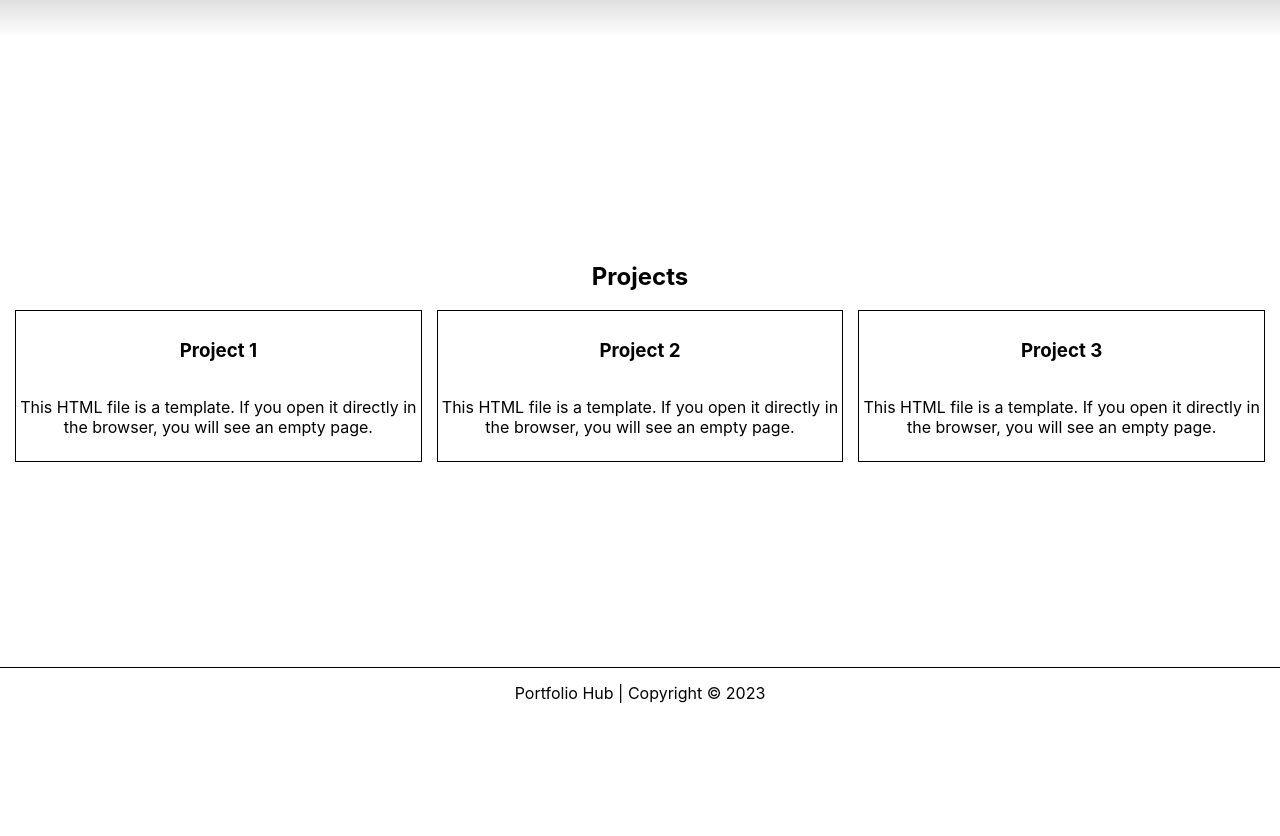
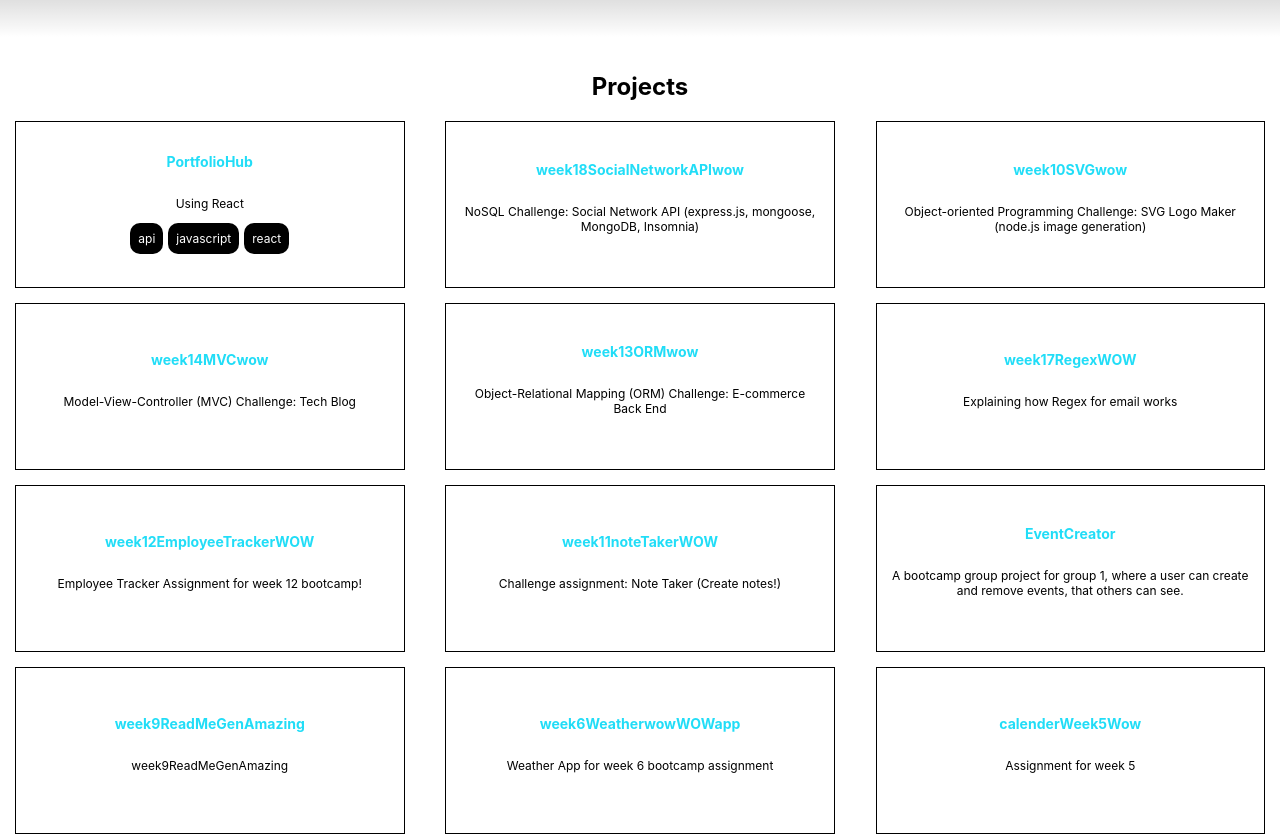
Before and after one commit to PlutoCoders/PortfolioHub, a React (Create React App) app: page /portfolio in a window 1280 px wide. Shown: the part 760-1596 px from the top of the page. Before the commit the page ends 1478 px from the top, so only its background shows below. Built offline with nearby package versions, Linux system fonts and the light colour scheme.

Commit message:
Connected the API data to the project card display and created project component

```diff
--- a/src/App.css
+++ b/src/App.css
@@ -36,6 +36,10 @@ a:hover {
   color: white;
 }
 
+.mainColorLinkAlt:hover {
+  color: black;
+}
+
 .flex {
   display: flex;
 }
@@ -66,6 +70,10 @@ a:hover {
   justify-content: space-between;
 }
 
+.w100 {
+  width: 100%;
+}
+
 h1 {
   margin: 0;
   padding: 0;
@@ -83,15 +91,23 @@ section {
 }
 
 .projects {
-  gap: 15px;
   width: 100%;
-  display: grid;
-  grid-template-columns: auto auto auto;
+  flex-wrap: wrap;
+  font-size: 0.75em;
 }
 
 .project {
+  width: 31%;
+  min-height: 150px;
+  padding-bottom: 15px;
   border: 1px solid black;
-  min-height: 150px;
+}
+
+.topic {
+  padding: 8px;
+  color: white;
+  border-radius: 10px;
+  background: black;
 }
 
 .plutoBGSection {
--- a/src/App.js
+++ b/src/App.js
@@ -6,13 +6,15 @@ import About from './pages/about/About';
 import Resume from './pages/resume/Resume';
 import Contact from './pages/contact/Contact';
 import Portfolio from './pages/portfolio/Portfolio';
-import { defaultProjects, getGithubData } from './helper';
+// Use line 10 when you want do a fresh github api call, and comment switch project/setProhect import
+// import { getGithubData } from './helper';
+import { projectsUsedAcrossApplication } from './helper';
 import { BrowserRouter as Router, Routes, Route } from "react-router-dom";
 
 export default function App() {
   // Store things in useState that you want to access across your application (or things that update)
-  let [projects, setProjects] = useState(defaultProjects);
-  // let [projects, setProjects] = useState(getGithubData() || defaultProjects);
+  // let [projects, setProjects] = useState(getGithubData());
+  let [projects, setProjects] = useState(projectsUsedAcrossApplication);
 
   return (
     <div className="App">
--- /dev/null
+++ b/src/components/project/Project.js
@@ -0,0 +1,14 @@
+export default function Project({project}) {
+    return (
+        <div className={`project flex alignCenter justifyCenter flexColumn`}>
+            <h3><a className={`mainColorLink mainColorLinkAlt`} href={project.url}>{project.name}</a></h3>
+            <p style={{paddingLeft: 15, paddingRight: 15}}>{project.description}</p>
+
+            {project.topics && project.topics.length > 0 && <div className={`projectTopics flex gap5 justifySpaceBetween alignCenter`}>
+                {project.topics.map((topic, topicIndex) => {
+                    return <div key={topicIndex} className={`topic`}>{topic}</div>
+                })}
+            </div>}
+        </div>
+    )
+}
--- a/src/helper.js
+++ b/src/helper.js
@@ -5,6 +5,8 @@ export const getGithubData = async () => {
     const repositories = JSON.parse(localStorage.getItem(`repositories`)) || [];
     const responseRepos = await fetch(repoURL);
     const response = await fetch(githubURL);
+
+    let projects = [];
 
     if (!response.ok || !responseRepos.ok) {
       console.log(`Fetch Error`);
@@ -30,11 +32,13 @@ export const getGithubData = async () => {
       console.log(`Gihub API Data`, gitUser);
       localStorage.setItem(`projects`, JSON.stringify(gitUser?.projects));
 
-      return gitUser?.projects;
+      projects = gitUser?.projects;
     };
+
+    return projects;
 }
 
-export const defaultProjects = [
+export const githubRaw = [
     {
         "name": "PortfolioHub",
         "owner": {
@@ -58,7 +62,11 @@ export const defaultProjects = [
             "site_admin": false
         },
         "url": "https://github.com/PlutoCoders/PortfolioHub",
-        "topics": [],
+        "topics": [
+            "api",
+            "javascript",
+            "react"
+        ],
         "date": "2023-12-28T00:18:04Z",
         "license": {
             "key": "mit",
@@ -67,8 +75,8 @@ export const defaultProjects = [
             "url": "https://api.github.com/licenses/mit",
             "node_id": "MDc6TGljZW5zZTEz"
         },
-        "updated": "2023-12-28T02:22:16Z",
-        "homepage": null,
+        "updated": "2023-12-31T04:38:34Z",
+        "homepage": "",
         "language": "JavaScript",
         "deployment": "https://api.github.com/repos/PlutoCoders/PortfolioHub/deployments",
         "description": "Using React"
@@ -726,4 +734,25 @@ export const defaultProjects = [
         "deployment": "https://api.github.com/repos/PlutoCoders/PlutoCoders/deployments",
         "description": "Config files for my GitHub profile."
     }
-]
+];
+
+export const customProjects = [
+    {
+        url: `#`,
+        name: `Project 1`,
+        description: `Project 1`,
+    },
+    {
+        url: `#`,
+        name: `Project 2`,
+        description: `Project 2`,
+        topics: [`Topic 1`, `Topic 2`],
+    },
+    {
+        url: `#`,
+        name: `Project 3`,
+        description: `Project 3`,
+    },
+];
+
+export const projectsUsedAcrossApplication = githubRaw;
--- a/src/pages/portfolio/Portfolio.js
+++ b/src/pages/portfolio/Portfolio.js
@@ -1,8 +1,8 @@
 import Header from '../../components/header/Header';
 import Footer from '../../components/footer/Footer';
+import Project from '../../components/project/Project';
 
 export default function Portfolio({logo, projects}) {
-    console.log(`Projects`, projects);
     return (
         <>
             <Header />
@@ -15,19 +15,10 @@ export default function Portfolio({logo, projects}) {
                 </section>
                 <section id={`portfolio`} className={`portfolioContentSection flex alignCenter justifyCenter flexColumn`} style={{padding: 15}}>
                     <h2>Projects</h2>
-                    <div className={`projects`}>
-                        <div className={`project flex alignCenter justifyCenter flexColumn`}>
-                            <h3>Project 1</h3>
-                            <p>This HTML file is a template. If you open it directly in the browser, you will see an empty page.</p>
-                        </div>
-                        <div className={`project flex alignCenter justifyCenter flexColumn`}>
-                            <h3>Project 2</h3>
-                            <p>This HTML file is a template. If you open it directly in the browser, you will see an empty page.</p>
-                        </div>
-                        <div className={`project flex alignCenter justifyCenter flexColumn`}>
-                            <h3>Project 3</h3>
-                            <p>This HTML file is a template. If you open it directly in the browser, you will see an empty page.</p>
-                        </div>
+                    <div className={`projects flex justifySpaceBetween gap15`}>
+                        {projects && projects.length > 0 ? projects.map((project, projectIndex) => {
+                            return <Project key={projectIndex} project={project} />
+                        }) : <div className={`project flex alignCenter justifyCenter flexColumn w100`}>No Projects Found</div>}
                     </div>
                 </section>
             </main>
```
